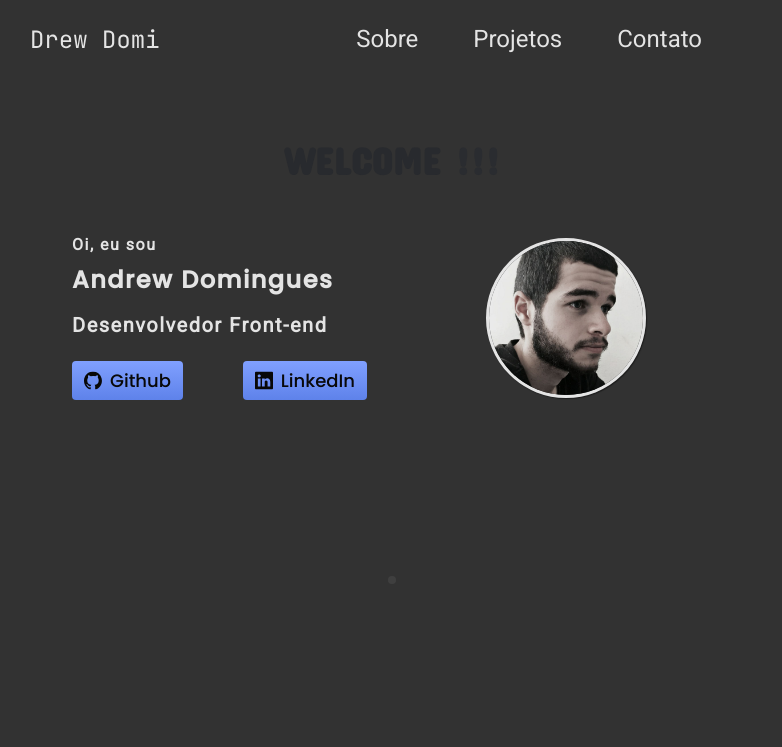
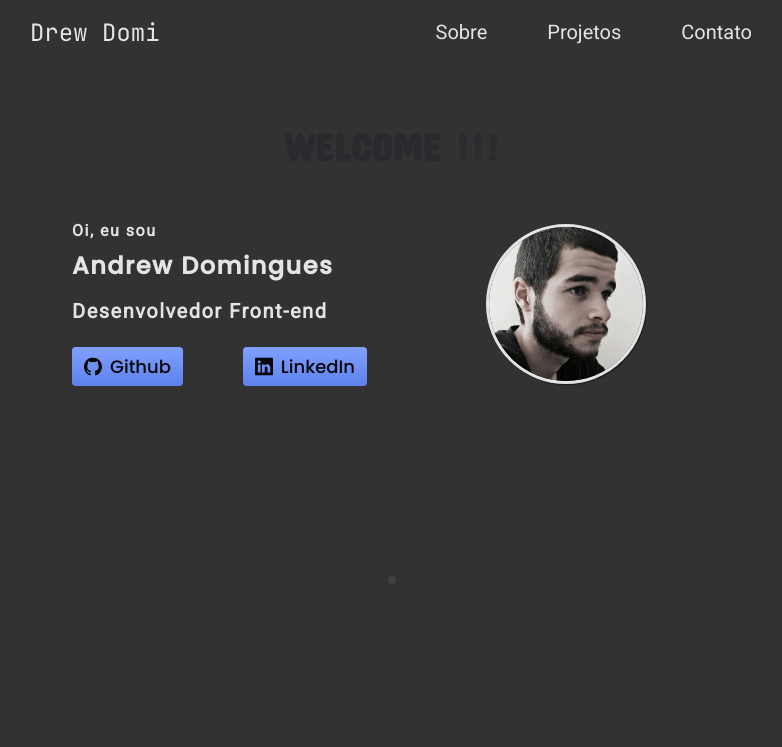
Before and after one commit to drewdomi/portifolio, a website: page index.html in a window 1280 px wide. Shown: the top 747 px of the page, without its empty margins (248-1030 px from the left). Drawn offline with Linux system fonts and the light colour scheme.

Commit message:
fix: nav menu style and animation

```diff
--- a/src/scss/_nav-menu.scss
+++ b/src/scss/_nav-menu.scss
@@ -1,4 +1,4 @@
-@import 'resources';
+@import "resources";
 .hide {
   display: none;
 }
@@ -17,37 +17,53 @@ header {
   display: none;
 }
 .link-container {
-  background: $black;
+  background: $bg-card;
   position: absolute;
   right: 4rem;
   margin-top: 2.4rem;
   border-radius: 0.4rem;
   .link-item {
     list-style: none;
-    padding: 0.5rem;
-    padding-right: 5rem;
-    font-size: 2.4rem;
+    padding: 0.5rem 0;
+    font-size: 2rem;
     a {
+      display: block;
+      width: 15rem;
       text-decoration: none;
-    }
-    a:hover {
-      text-decoration: underline;
+      padding-left: 1rem;
+      &:hover {
+        background-color: #222;
+      }
     }
   }
 }
 @media (min-width: 800px) {
-  .hide{
+  .hide {
     display: initial;
   }
-  .ham-menu{
+  .ham-menu {
     display: none;
   }
-  .link-container{
+  .link-container {
     position: initial;
     display: flex;
     flex-direction: row;
     background: none;
     margin-top: 0;
     border-radius: none;
+    .link-item{
+      padding: 0 3rem;
+      &:last-child{
+        padding-right: 0;
+      }
+      a{
+        display: initial;
+        padding: 0;
+        width: initial;
+        &:hover{
+          background-color: initial;
+        }
+      }
+    }
   }
 }
```
Also changed, not shown: src/css/main.css.
